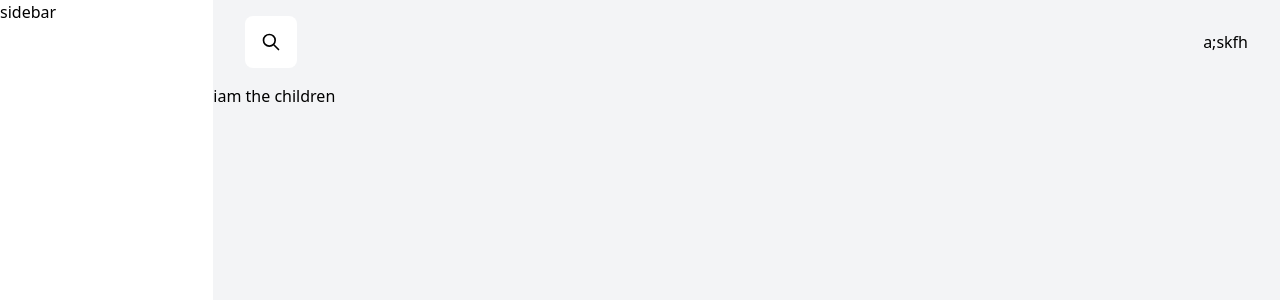
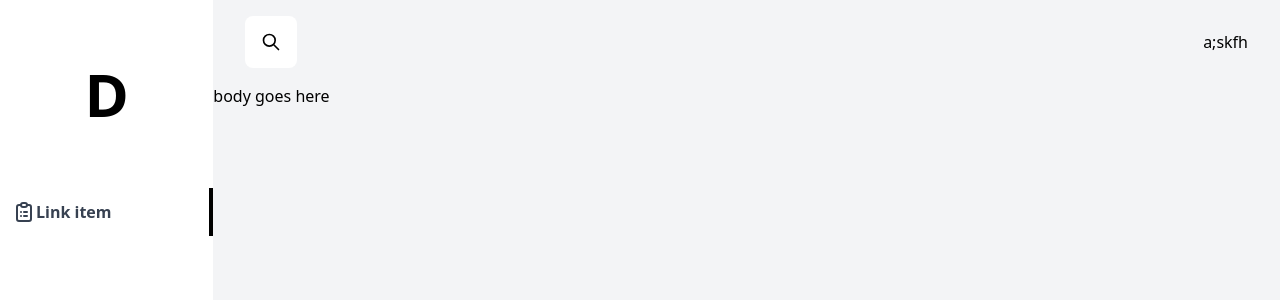
Before and after one commit to tatendabakozw/tailwind-dashboard, a React (Create React App) app: page / in a window 1280 px wide. Shown: the top 300 px of the page. Built offline with nearby package versions, Linux system fonts and the light colour scheme.

Commit message:
sidebar layout

```diff
--- a/package.json
+++ b/package.json
@@ -10,6 +10,7 @@
     "@testing-library/user-event": "^12.1.10",
     "react": "^17.0.2",
     "react-dom": "^17.0.2",
+    "react-router-dom": "^5.2.0",
     "react-scripts": "4.0.3",
     "web-vitals": "^1.0.1"
   },
--- a/src/App.js
+++ b/src/App.js
@@ -1,13 +1,14 @@
-import DashboardLayout from './layout/DashboardLayout';
-import logo from './logo.svg';
-import Navbar from './nav/Navbar';
-import Sidebar from './nav/Sidebar';
+import React from 'react'
+import {BrowserRouter as Router, Route, Switch} from 'react-router-dom'
+import Home from './pages/Home';
 
 function App() {
   return (
-    <DashboardLayout className="App bg-blue-200">
-      iam the children
-    </DashboardLayout>
+    <Router>
+      <Switch>
+        <Route exact path='/' component={Home} />
+      </Switch>
+    </Router>
   );
 }
 
--- a/src/nav/Sidebar.jsx
+++ b/src/nav/Sidebar.jsx
@@ -4,7 +4,17 @@ import {ClipboardListIcon} from '@heroicons/react/outline'
 function Sidebar() {
     return (
         <div class="bg-white">
-            sidebar
+            <div className="flex flex-col">
+                <div className="top flex flex-col items-center px-8 py-16">
+                    <p className="text-6xl text-black font-bold">D</p>
+                </div>
+                <div className="links">
+                    <span className="text-gray-700 p-3 hover:bg-gray-100 cursor-pointer font-semibold flex flex-row items-center border-r-4 border-black">
+                        <ClipboardListIcon height={24} width={24} className="text-gray-700" />
+                        <p>Link item</p>
+                    </span>
+                </div>
+            </div>
         </div>
     )
 }
--- /dev/null
+++ b/src/pages/Home.jsx
@@ -0,0 +1,14 @@
+import React from 'react'
+import DashboardLayout from '../layout/DashboardLayout'
+
+function Home() {
+    return (
+        <DashboardLayout>
+            <div className="asf">
+                body goes here
+            </div>
+        </DashboardLayout>
+    )
+}
+
+export default Home
```
Also changed, not shown: 1 other file (tests, documents, lock files or other folders).
